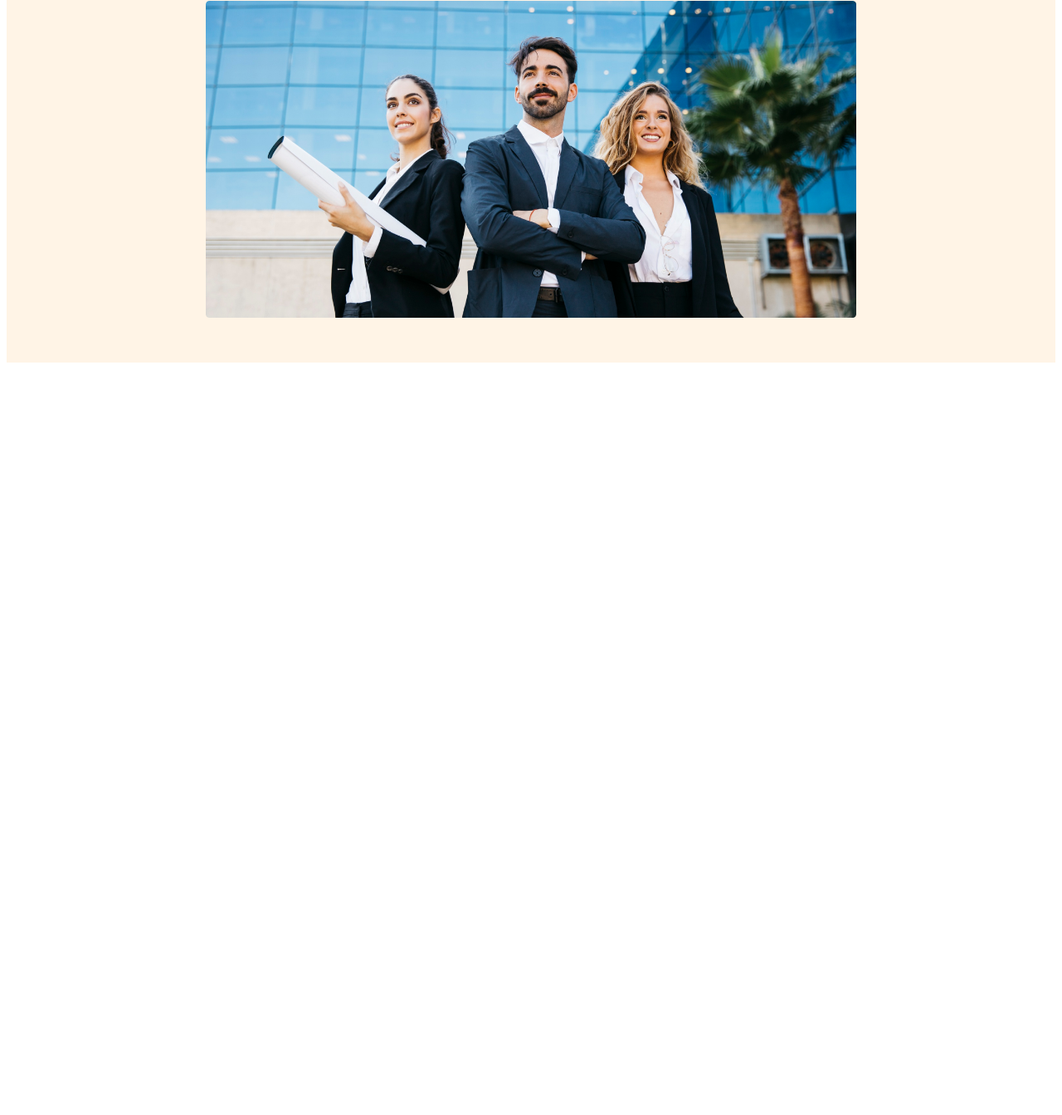
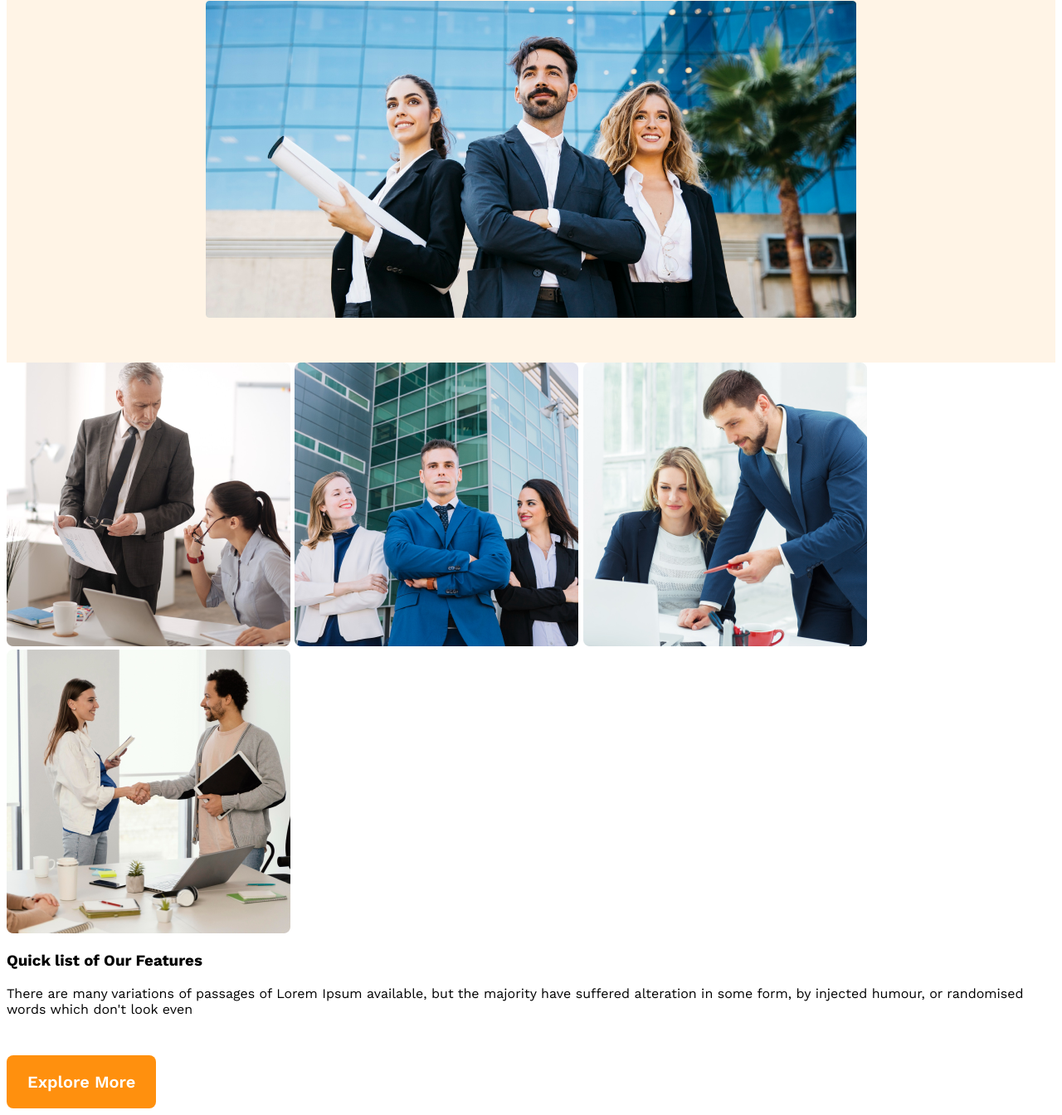
Before and after one commit to Ranzu02/g3-architects-website, a plain HTML site: page index.html in a window 1280 px wide. Shown: the part 642-1986 px from the top of the page at 83% size. Before the commit the page ends 1087 px from the top, so only its background shows below. Drawn offline with nearby package versions, Linux system fonts and the light colour scheme.

Commit message:
team section added

```diff
--- a/index.html
+++ b/index.html
@@ -9,6 +9,7 @@
 </head>
 
 <body>
+    <!-- header start -->
     <header>
         <nav>
             <h3 class="nav-title">G3 Architects</h3>
@@ -30,7 +31,24 @@
             <img src="images/banner.png" alt="">
         </div>
     </header>
+    <!-- header end -->
     <main>
+        <!-- teams section starts -->
+        <section class="team-container">
+            <div class="img-container">
+                <img src="images/team1.png" alt="">
+                <img src="images/team2.png" alt="">
+                <img src="images/team3.png" alt="">
+                <img src="images/team4.png" alt="">
+            </div>
+            <div class="team-content">
+                <h3 class="team-title">Quick list of Our Features</h3>
+                <p class="team-description">There are many variations of passages of Lorem Ipsum available, but the majority have suffered alteration in some form, by injected humour, or randomised words which don't look even</p>
+                <button class="btn-primary">Explore More</button>
+
+            </div>
+        </section>
+        <!-- teams section ends -->
     </main>
     <footer>
     </footer>
--- a/styles/architect.css
+++ b/styles/architect.css
@@ -83,6 +83,14 @@ nav>ul {
     padding-top: 50px;
 }
 
+
+/* main styles */
+main {
+    max-width: 1440px;
+    margin: 0 auto;
+}
+
+
 /* responsive style */
 /* mobile devices */
 @media screen and (max-width:576px) {
```
